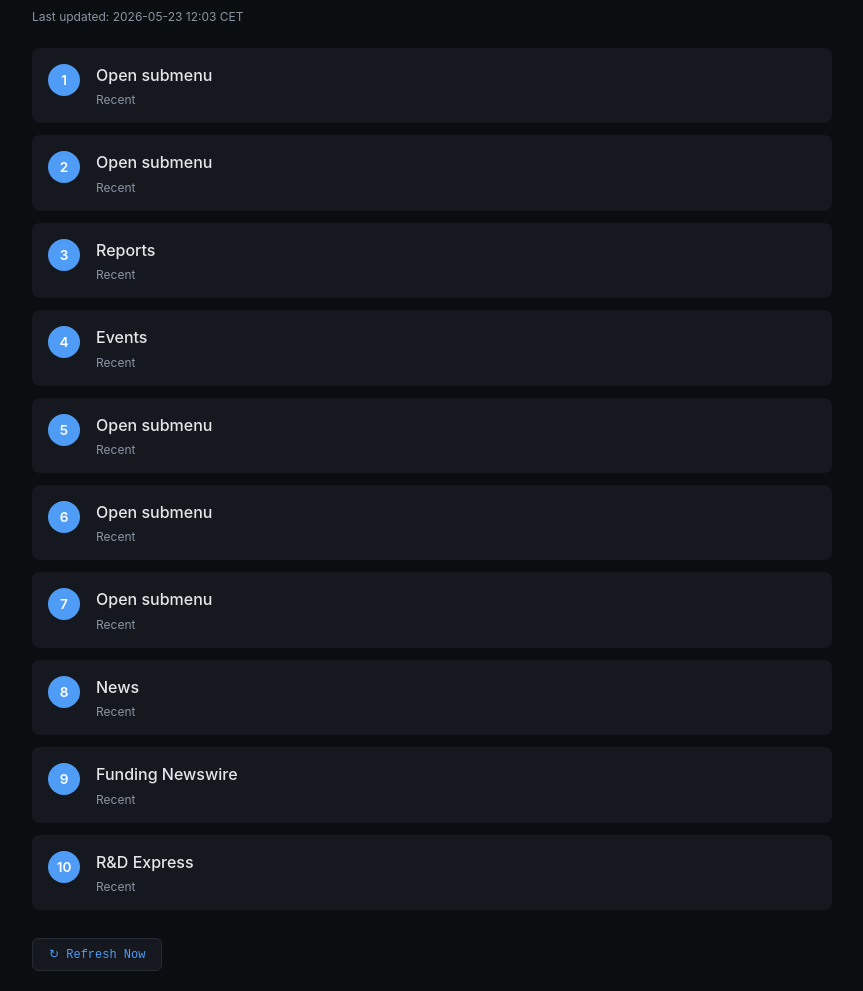
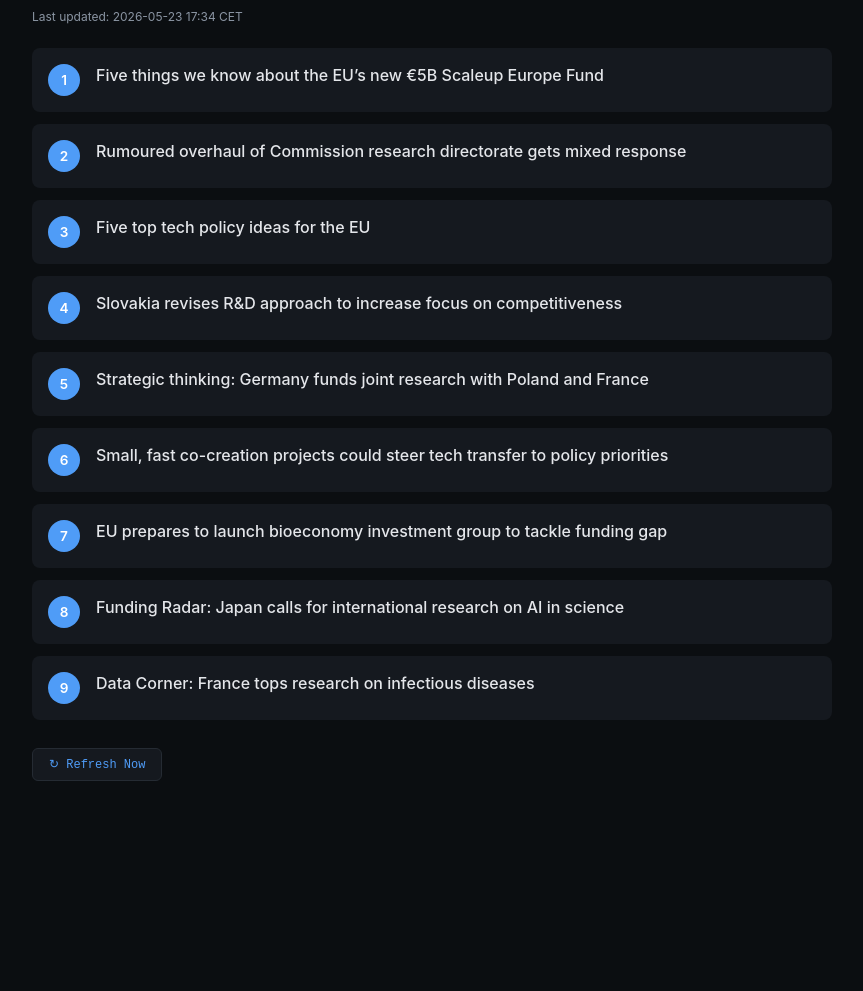
Before and after one commit to FXP-n8n/nginx-OJpi, a plain HTML site: page dashboard/sciencebusiness.html in a window 1280 px wide. Shown: the part 68-1059 px from the top of the page, without its empty margins (208-1071 px from the left). After the commit the page ends 869 px from the top, so only its background shows below. Drawn offline with Linux system fonts and the light colour scheme.

Commit message:
Auto-update: ScienceBusiness tracker (2026-05-23 17:34 CET)

```diff
--- a/dashboard/sciencebusiness.html
+++ b/dashboard/sciencebusiness.html
@@ -68,9 +68,11 @@
         .article-title:hover {
             color: var(--accent);
         }
-        .article-date {
+        .article-desc {
             color: #8b95a3;
-            font-size: 0.75rem;
+            font-size: 0.85rem;
+            line-height: 1.5;
+            margin: 0;
         }
         .refresh-btn {
             background: var(--surface);
@@ -86,91 +88,88 @@
         .refresh-btn:hover {
             background: #1c2128;
         }
+        .empty-state {
+            text-align: center;
+            padding: 40px 20px;
+            color: #8b95a3;
+        }
     </style>
 </head>
 <body>
     <h1>🔬 ScienceBusiness.net Tracker</h1>
-    <p class="timestamp">Last updated: 2026-05-23 12:03 CET</p>
+    <p class="timestamp">Last updated: 2026-05-23 17:34 CET</p>
 
     <div class="articles">
 
         <div class="article">
             <div class="article-number">1</div>
             <div class="article-content">
-                <a href="https://sciencebusiness.net/news#mm-2" class="article-title" target="_blank">Open submenu</a>
-                <div class="article-date">Recent</div>
+                <a href="https://sciencebusiness.net/news/eu-budget/five-things-we-know-about-eus-new-eu5b-scaleup-europe-fund" class="article-title" target="_blank">Five things we know about the EU’s new €5B Scaleup Europe Fund</a>
+
             </div>
         </div>
 
         <div class="article">
             <div class="article-number">2</div>
             <div class="article-content">
-                <a href="https://sciencebusiness.net/news#mm-3" class="article-title" target="_blank">Open submenu</a>
-                <div class="article-date">Recent</div>
+                <a href="https://sciencebusiness.net/news/horizon-europe/rumoured-overhaul-commission-research-directorate-gets-mixed-response" class="article-title" target="_blank">Rumoured overhaul of Commission research directorate gets mixed response</a>
+
             </div>
         </div>
 
         <div class="article">
             <div class="article-number">3</div>
             <div class="article-content">
-                <a href="https://sciencebusiness.net/reports" class="article-title" target="_blank">Reports</a>
-                <div class="article-date">Recent</div>
+                <a href="https://sciencebusiness.net/news/ai/five-top-tech-policy-ideas-eu" class="article-title" target="_blank">Five top tech policy ideas for the EU</a>
+
             </div>
         </div>
 
         <div class="article">
             <div class="article-number">4</div>
             <div class="article-content">
-                <a href="https://sciencebusiness.net/events" class="article-title" target="_blank">Events</a>
-                <div class="article-date">Recent</div>
+                <a href="https://sciencebusiness.net/news/research-and-innovation-gap/slovakia-revises-rd-approach-increase-focus-competitiveness" class="article-title" target="_blank">Slovakia revises R&D approach to increase focus on competitiveness</a>
+
             </div>
         </div>
 
         <div class="article">
             <div class="article-number">5</div>
             <div class="article-content">
-                <a href="https://sciencebusiness.net/news#mm-4" class="article-title" target="_blank">Open submenu</a>
-                <div class="article-date">Recent</div>
+                <a href="https://sciencebusiness.net/news/r-d-funding/careers/germany-funds-joint-research-poland-and-france" class="article-title" target="_blank">Strategic thinking: Germany funds joint research with Poland and France</a>
+
             </div>
         </div>
 
         <div class="article">
             <div class="article-number">6</div>
             <div class="article-content">
-                <a href="https://sciencebusiness.net/news#mm-5" class="article-title" target="_blank">Open submenu</a>
-                <div class="article-date">Recent</div>
+                <a href="https://sciencebusiness.net/news/r-d-funding/technology-transfer/small-fast-co-creation-projects-could-steer-tech-transfer-policy" class="article-title" target="_blank">Small, fast co-creation projects could steer tech transfer to policy priorities</a>
+
             </div>
         </div>
 
         <div class="article">
             <div class="article-number">7</div>
             <div class="article-content">
-                <a href="https://sciencebusiness.net/news#mm-6" class="article-title" target="_blank">Open submenu</a>
-                <div class="article-date">Recent</div>
+                <a href="https://sciencebusiness.net/news/r-d-funding/eu-budget/eu-prepares-launch-bioeconomy-investment-group-tackle-funding-gap" class="article-title" target="_blank">EU prepares to launch bioeconomy investment group to tackle funding gap</a>
+
             </div>
         </div>
 
         <div class="article">
             <div class="article-number">8</div>
             <div class="article-content">
-                <a href="https://sciencebusiness.net/news#mm-1" class="article-title" target="_blank">News</a>
-                <div class="article-date">Recent</div>
+                <a href="https://sciencebusiness.net/news/r-d-funding/ai/funding-radar-japan-calls-international-research-ai-science" class="article-title" target="_blank">Funding Radar: Japan calls for international research on AI in science</a>
+
             </div>
         </div>
 
         <div class="article">
             <div class="article-number">9</div>
             <div class="article-content">
-                <a href="https://sciencebusiness.net/paid-content "The latest funding insights "" class="article-title" target="_blank">Funding Newswire</a>
-                <div class="article-date">Recent</div>
-            </div>
-        </div>
+                <a href="https://sciencebusiness.net/news/r-d-funding/data-corner-france-tops-research-infectious-diseases" class="article-title" target="_blank">Data Corner: France tops research on infectious diseases</a>
 
-        <div class="article">
-            <div class="article-number">10</div>
-            <div class="article-content">
-                <a href="https://sciencebusiness.net/the-rd-express" class="article-title" target="_blank">R&D Express</a>
-                <div class="article-date">Recent</div>
             </div>
         </div>
 
@@ -179,7 +178,6 @@
     <button class="refresh-btn" onclick="location.reload()">↻ Refresh Now</button>
 
     <script>
-        // Auto-refresh every hour
         setTimeout(() => location.reload(), 3600000);
     </script>
 </body>
```
